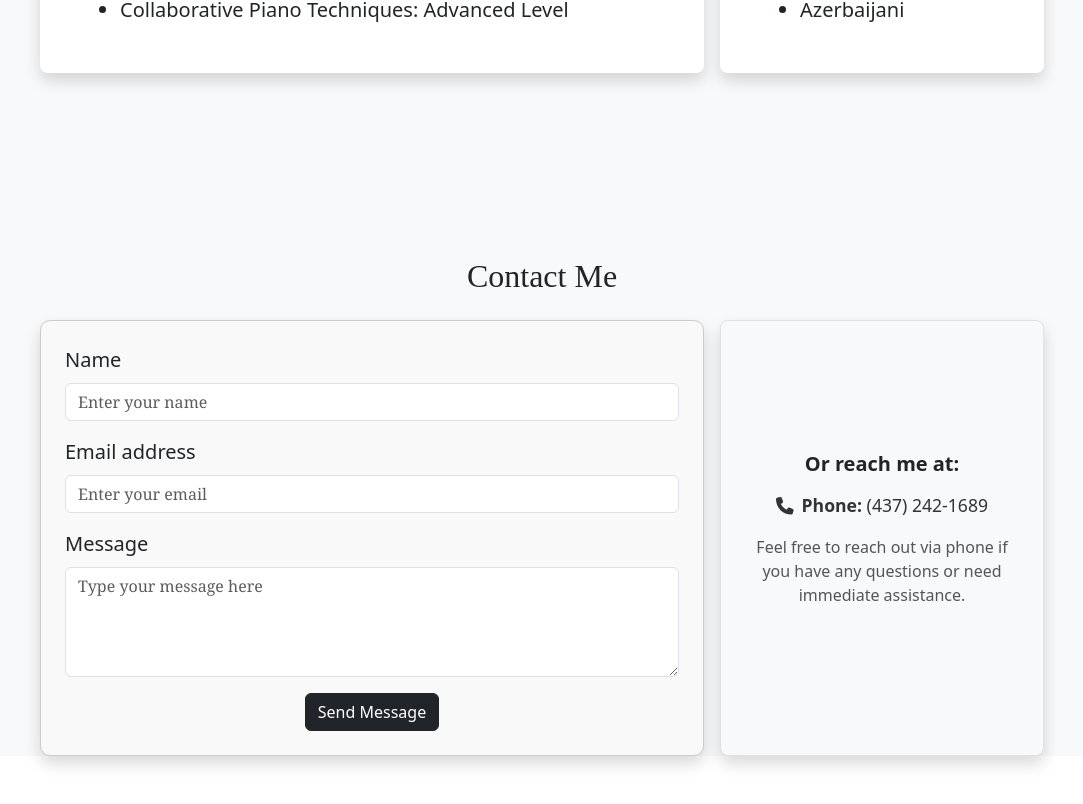
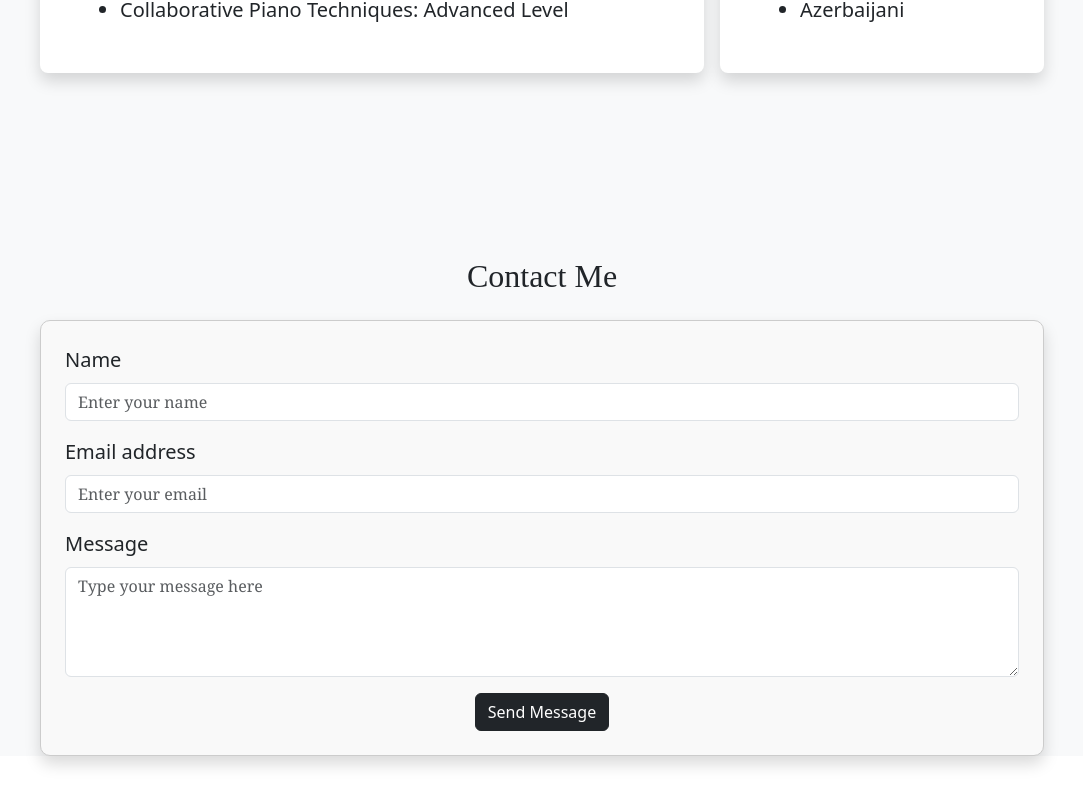
Before and after one commit to rodrigo-wong/MinirasWebsite, a React (Create React App) app: page / in a window 1280 px wide. Shown: the part 3922-4726 px from the top of the page, without its empty margins (98-1181 px from the left). Built offline with nearby package versions, Linux system fonts and the light colour scheme.

Commit message:
Refactor ContactForm component to remove contact information card

```diff
--- a/src/components/ContactForm.jsx
+++ b/src/components/ContactForm.jsx
@@ -57,7 +57,7 @@ const ContactForm = () => {
         </Alert>
       )}
       <Row className="d-flex align-items-stretch fs-5 mx-3 mx-md-4 mx-lg-5 g-3">
-        <Col md={6} lg={8} className="d-flex">
+        <Col md={12} lg={12} className="d-flex">
           <Form
             onSubmit={handleSubmit}
             className="p-4 shadow contact-form w-100"
@@ -106,19 +106,6 @@ const ContactForm = () => {
             </div>
           </Form>
         </Col>
-        <Col md={6} lg={4} className="d-flex">
-          <div className="contact-info-card p-4 shadow rounded-3 w-100 d-flex flex-column justify-content-center align-items-center">
-            <h5 className="fw-bold mb-3 text-center">Or reach me at:</h5>
-            <p className="contact-info-text text-center">
-              <FontAwesomeIcon icon={faPhone} className="me-2" />
-              <strong>Phone:</strong> (437) 242-1689
-            </p>
-            <p className="contact-info-description text-left">
-              Feel free to reach out via phone if you have any questions or need
-              immediate assistance.
-            </p>
-          </div>
-        </Col>
       </Row>
     </Container>
   );
```
